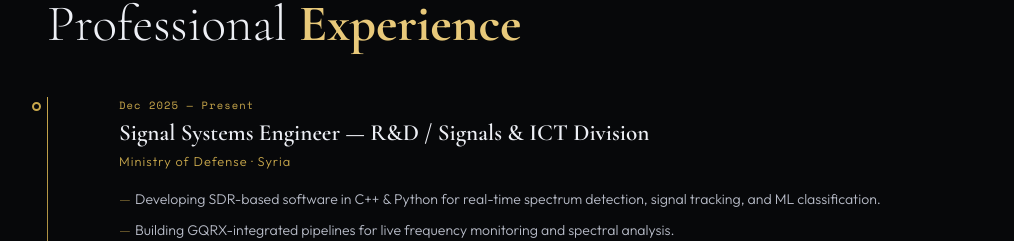
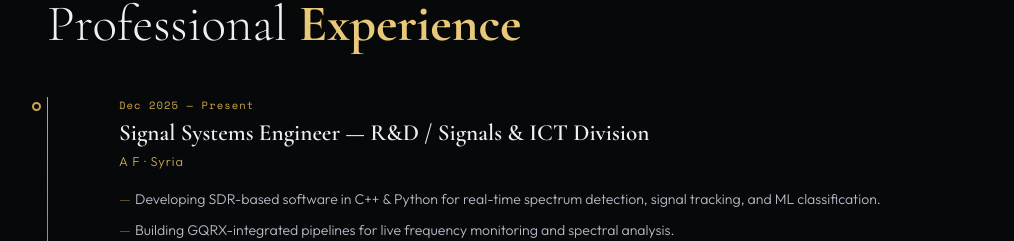
Before and after one commit to abdaljalil1993/abdaljalil1993.github.io, a plain HTML site: page index.html in a window 1280 px wide. Shown: the part 1735-1976 px from the top of the page, without its empty margins (49-1063 px from the left). Drawn offline with nearby package versions, Linux system fonts and the light colour scheme.

Commit message:
Update index.html

```diff
--- a/index.html
+++ b/index.html
@@ -461,7 +461,7 @@
         <div class="tl-dot"></div>
         <div class="tl-period">Dec 2025 — Present</div>
         <div class="tl-role">Signal Systems Engineer — R&amp;D / Signals &amp; ICT Division</div>
-        <div class="tl-company">Ministry of Defense · Syria</div>
+        <div class="tl-company">A F  · Syria</div>
         <ul class="tl-desc">
           <li>Developing SDR-based software in C++ &amp; Python for real-time spectrum detection, signal tracking, and ML classification.</li>
           <li>Building GQRX-integrated pipelines for live frequency monitoring and spectral analysis.</li>
```
